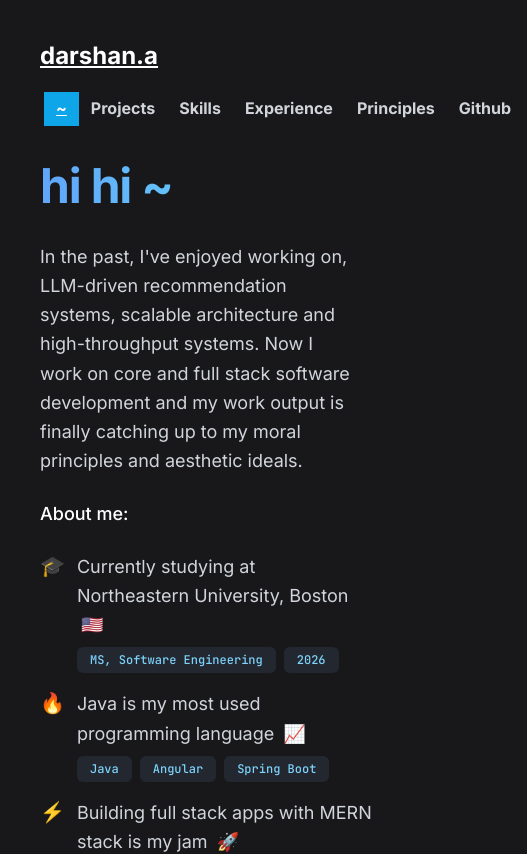
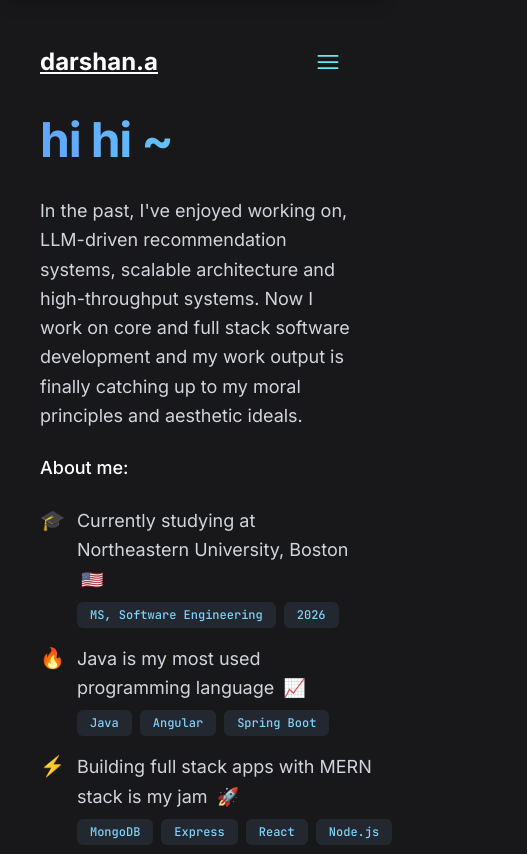
Before and after one commit to xanf-code/dev-portfolio, a Next.js app: page / in a window 390 px wide. Shown: the top 854 px of the page, 527 px wide, since content can reach past the window. Built offline with nearby package versions, Linux system fonts and the light colour scheme.

Commit message:
Add mobile navigation to Header component
- Implemented a hamburger menu for mobile devices to toggle navigation.
- Added mobile-friendly overlay and responsive styles for the navigation menu.
- Enhanced accessibility with appropriate aria-labels for menu buttons.

```diff
--- a/src/components/Header.tsx
+++ b/src/components/Header.tsx
@@ -2,6 +2,8 @@
 
 import Link from "next/link";
 import { usePathname } from "next/navigation";
+import { useState } from "react";
+import { HiOutlineBars3, HiOutlineXMark } from "react-icons/hi2";
 
 type NavItem = {
   name: string;
@@ -22,6 +24,7 @@ const navItems: NavItem[] = [
 
 export default function Header() {
   const pathname = usePathname();
+  const [menuOpen, setMenuOpen] = useState(false);
 
   return (
     <header className="mb-8">
@@ -32,8 +35,21 @@ export default function Header() {
         >
           darshan.a
         </Link>
+        {/* Hamburger for mobile */}
+        <button
+          className="sm:hidden p-2 rounded focus:outline-none focus:ring-2 focus:ring-cyan-400"
+          onClick={() => setMenuOpen((v) => !v)}
+          aria-label={menuOpen ? "Close menu" : "Open menu"}
+        >
+          {menuOpen ? (
+            <HiOutlineXMark size={28} color="#67e8f9" />
+          ) : (
+            <HiOutlineBars3 size={28} color="#67e8f9" />
+          )}
+        </button>
       </div>
-      <div className="flex">
+      {/* Desktop nav */}
+      <div className="hidden sm:flex">
         <div className="flex p-1 rounded-md">
           <nav className="flex items-center">
             {navItems.map((item) => {
@@ -57,6 +73,42 @@ export default function Header() {
           </nav>
         </div>
       </div>
+      {/* Mobile menu overlay */}
+      {menuOpen && (
+        <div
+          className="fixed inset-0 z-40 bg-black/60 backdrop-blur-sm sm:hidden"
+          onClick={() => setMenuOpen(false)}
+        />
+      )}
+      {/* Mobile nav */}
+      <nav
+        className={`fixed top-0 left-0 right-0 z-50 sm:hidden transition-transform duration-300 ${
+          menuOpen ? "translate-y-0" : "-translate-y-full"
+        }`}
+        style={{ pointerEvents: menuOpen ? "auto" : "none" }}
+      >
+        <div className="bg-zinc-900/95 border-b border-zinc-800 shadow-lg rounded-b-xl px-6 pt-4 pb-6 flex flex-col gap-2">
+          {navItems.map((item) => {
+            const isActive = pathname === item.path;
+            return (
+              <Link
+                key={item.name}
+                href={item.path}
+                target={item.external ? "_blank" : undefined}
+                className={`font-bold py-2 px-2 rounded text-lg transition-colors ${
+                  isActive
+                    ? "bg-cyan-700/80 text-white underline"
+                    : "text-cyan-200 hover:bg-cyan-800/40 hover:text-white"
+                }`}
+                onClick={() => setMenuOpen(false)}
+              >
+                {item.icon && <span className="mr-1">{item.icon}</span>}
+                {item.name}
+              </Link>
+            );
+          })}
+        </div>
+      </nav>
     </header>
   );
 }
```
